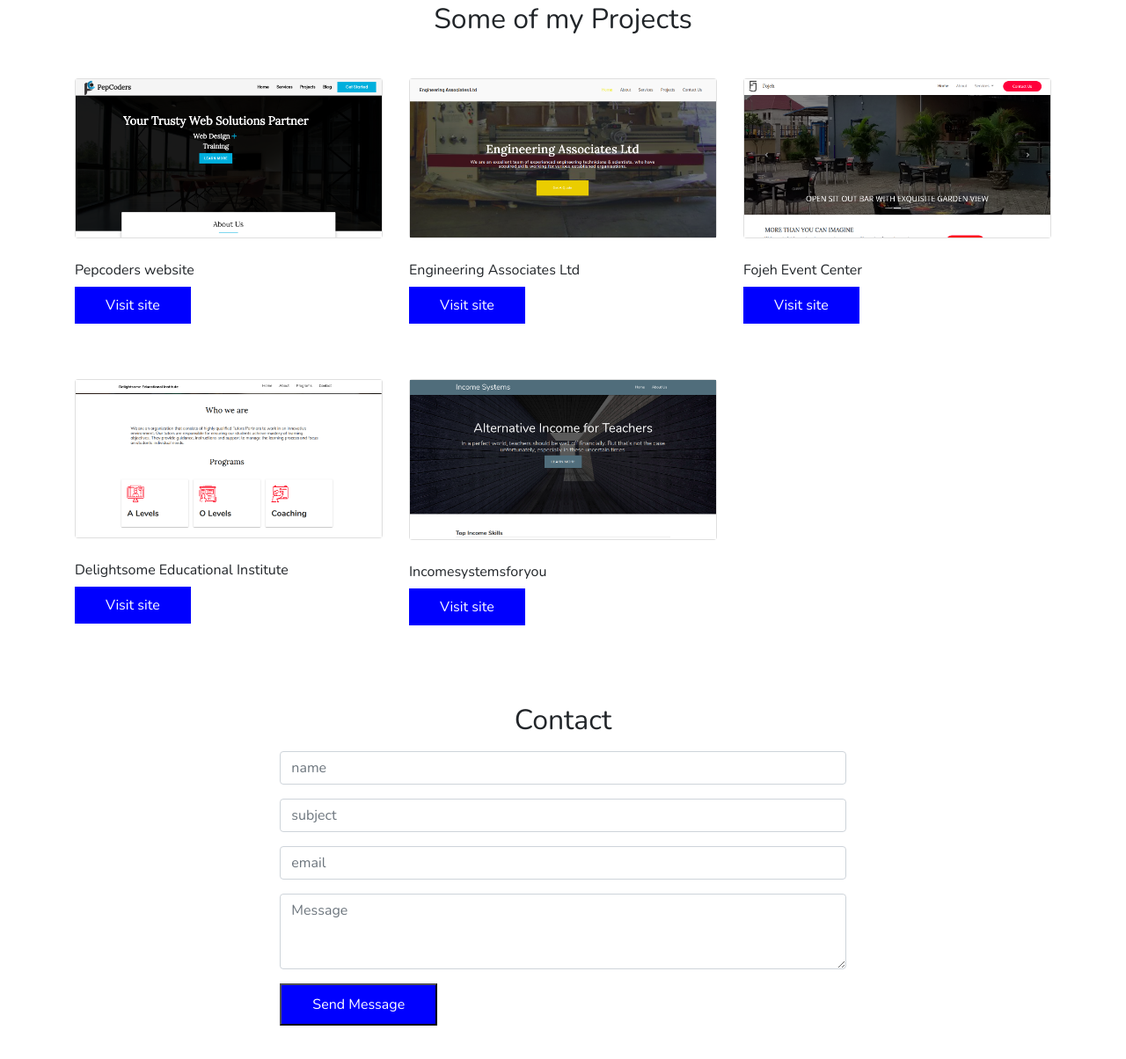
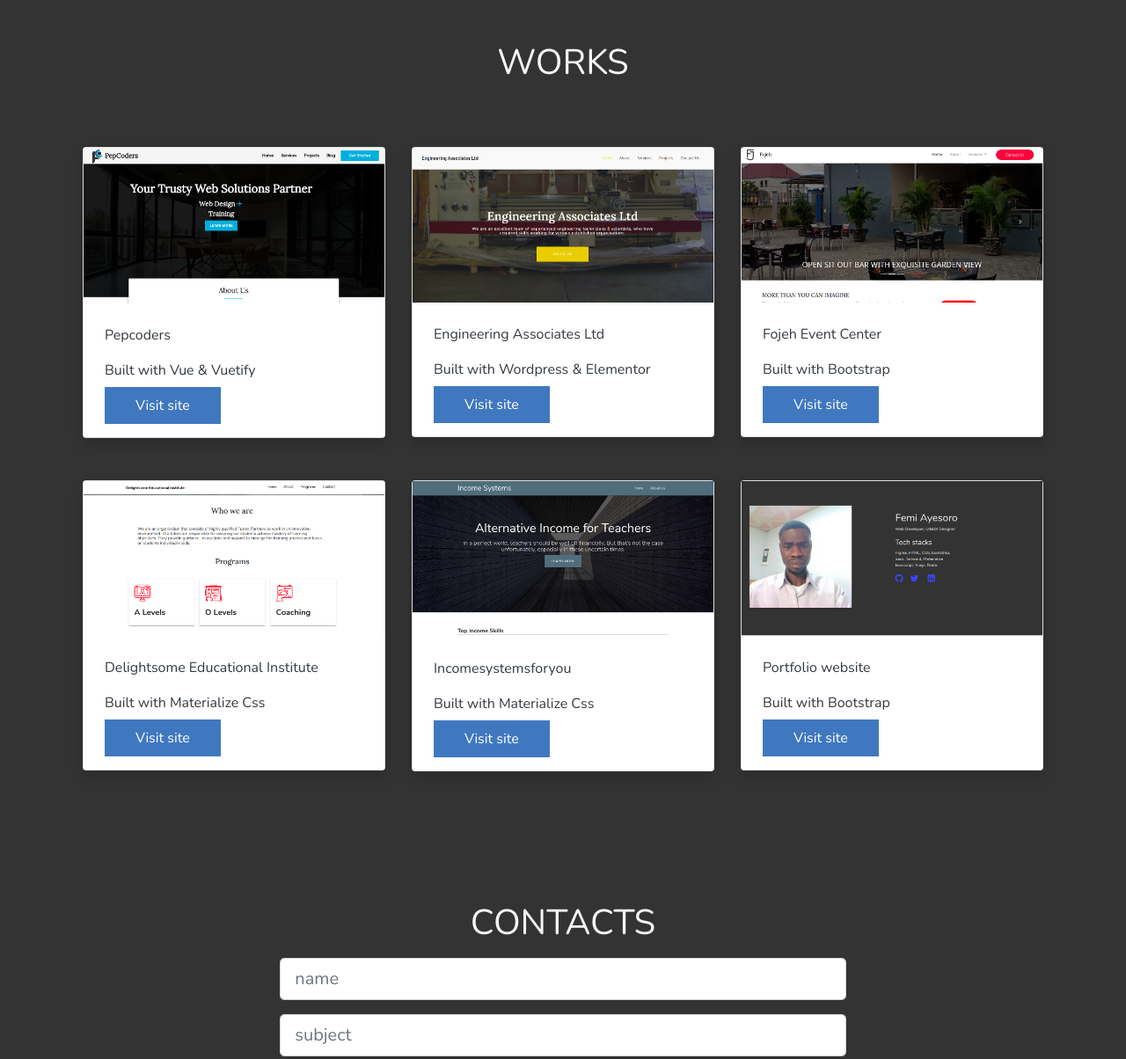
Before and after one commit to AyesoroFemi/Portfolio-website, a plain HTML site: page index.html in a window 1280 px wide. Shown: the part 603-1807 px from the top of the page at 88% size. Before the commit the page ends 1777 px from the top, so only its background shows below. Drawn offline with nearby package versions, Linux system fonts and the light colour scheme.

Commit message:
final phase

```diff
--- a/css/styles.css
+++ b/css/styles.css
@@ -1,18 +1,24 @@
 
+
+.main-image{
+
+}
 main{
     font-family: 'Nunito', sans-serif;
-
+    background-color:#333333;
+    color: #f5f5f5;
 }
 .image-view {
-    margin-top: 100px;
+    padding-top: 100px;
 }
 .tech-stack{
-    margin: 50px 0;
+    margin-top: 150px;
+    margin-bottom: 100px;
 }
 
 .custom-button{
     padding: 10px 35px;
-    background: blue;
+    background: #4078c0;
     color: white;
     list-style: none;
 }
--- a/index.html
+++ b/index.html
@@ -13,32 +13,17 @@
 <body>
       <!-- header -->
 
-      <div class="">
-        <nav class="navbar navbar-expand-lg navbar-light bg-light">
-            <a class="navbar-brand" href="#">Navbar</a>
-            <button class="navbar-toggler" type="button" data-toggle="collapse" data-target="#navbarNavAltMarkup" aria-controls="navbarNavAltMarkup" aria-expanded="false" aria-label="Toggle navigation">
-              <span class="navbar-toggler-icon"></span>
-            </button>
-            <div class="collapse navbar-collapse" id="navbarNavAltMarkup">
-              <div class="navbar-nav ml-auto">
-                <!-- <a class="nav-link px-4" href="#">Home <span class="sr-only">(current)</span></a>
-                <a class="nav-link px-4" href="#"><i class="fab fa-github fa-2x"></i></a>
-                <a class="nav-link px-4"  href="#"><i class="fab fa-twitter fa-2x"></i></a>
-                <a class="nav-link px-4" href="#"><i class="fab fa-linkedin fa-2x"></i></i></a> -->
-              </div>
-            </div>
-          </nav>
-      </div>
+
 
       <!-- end of header  -->
     <main>
-        <section>
+        <section class="main-image">
             <div  class="image-view">
                 <div class="container">
                     <div class="row">
-                        <div class="col-sm-12 col-md-6 col-lg-6">
+                        <div class="col-sm-12 col-md-6 col-lg-6 ">
                             <div >
-                                <img src="img/tdNikgWN_400x400.jpg" class="img-fluid" alt="">
+                                <img src="img/tdNikgWN_400x400.jpg" class="img-fluid shadow" alt="">
                             </div>
                            <div class="ml-4">
 
@@ -57,8 +42,8 @@
                                 <h3 class="card-title">Tech stacks </h3>
                                 <div class="">
                                     Figma,
-                                    HTML, CSS, bootstrap, <br>  Sass, Tailwind
-                                    Javascript,<br>  Vuejs, Node.
+                                    HTML, CSS, bootstrap, <br>  Sass, Tailwind, Materialize <br>
+                                    Javascript, Vuejs, Node.
                                 </div>
                                 <div class="flex mt-4">
                                     <a class="" href="https://github.com/AyesoroFemi"><i class="fab fa-github fa-2x"></i></a>
@@ -74,67 +59,109 @@
 
         <section>
             <div class="tech-stack">
-                <h2 class="text-center my-4">Some of my Projects</h2>
-                <div class="container">
+                <h1 class="text-center my-4">WORKS</h1>
+                <div class="container  p-4">
                     <div class="row">
                         <div class="col-sm-12 col-md-4 col-lg-4 py-4">
-                            <div class="card ">
-                                <div>
+                            <div class="card shadow">
+                                <div class="">
+                                    <div >
                                         <img src="img/Screenshot from 2020-11-17 09-46-20.png" class="img-fluid" alt="">
                                     </div>
 
                                 </div>
-                           <div class="my-4">
-                            <p>Pepcoders website</p>
+                               <div class="my-4 px-4">
+                                    <div class="text-dark">
+                                        <p>Pepcoders </p>
+                                         <p>Built with Vue & Vuetify</p>
+                                    </div>
                                 <a href="https://www.pepcoders.com" class="custom-button">Visit site</a>
                                </div>
                             </div>
+                        </div>
                         <div class="col-sm-12 col-md-4 col-lg-4 py-4">
-                            <div class="card ">
+                           <div class="card shadow">
+                            <div class="">
                                 <div>
                                     <img src="img/Screenshot from 2020-11-17 09-41-10.png" class="img-fluid" alt="">
                                 </div>
 
                             </div>
-                           <div class="my-4">
+                           <div class="my-4 px-4">
+                                <div class="text-dark">
                                     <p>Engineering Associates Ltd</p>
+                                    <p>Built with Wordpress & Elementor</p>
+                                </div>
                                 <a href="http://engineeringassociatesltd.com/" class="custom-button">Visit site</a>
                            </div>
                            </div>
+                        </div>
                         <div class="col-sm-12 col-md-4 col-lg-4 py-4">
-                            <div class="card ">
+                           <div class="card shadow">
+                                <div class="">
                                     <div>
                                         <img src="img/Screenshot from 2020-11-17 09-43-20.png" class="img-fluid" alt="">
                                     </div>
 
                                 </div>
-                          <div class="my-4">
+                            <div class="my-4 px-4">
+                                <div class="text-dark">
                                     <p>Fojeh Event Center</p>
+                                      <p>Built with Bootstrap</p>
+                                </div>
                                 <a href="https://fojehbusiness.netlify.app" class="custom-button">Visit site</a>
                             </div>
                            </div>
+                        </div>
                         <div class="col-sm-12 col-md-4 col-lg-4 py-4">
-                            <div class="card ">
+                            <div class="card shadow">
+                                <div class=" ">
                                     <div>
                                         <img src="img/Screenshot from 2020-11-17 09-44-12.png" class="img-fluid" alt="">
                                     </div>
 
                                 </div>
-                           <div class="my-4">
+                               <div class="my-4 px-4">
+                                    <div class="text-dark">
                                         <p>Delightsome Educational Institute</p>
+                                        <p>Built with Materialize Css</p>
+                                    </div>
                                 <a href="https://delightsomeinstitute.com/" class="custom-button">Visit site</a>
                                </div>
                             </div>
+                        </div>
                         <div class="col-sm-12 col-md-4 col-lg-4 py-4">
-                            <div class="card ">
+                            <div class="card shadow">
+                                <div class="">
                                     <div>
                                         <img src="img/Screenshot from 2020-11-17 09-44-47.png" class="img-fluid" alt="">
                                     </div>
 
                                 </div>
-                           <div class="my-4">
+                               <div class="my-4 px-4">
+                                    <div class="text-dark">
                                         <p>Incomesystemsforyou</p>
+                                        <p>Built with Materialize Css</p>
+                                    </div>
                                 <a href="https://incomesystemsforyou.com" class="custom-button">Visit site</a>
+                               </div>
+                            </div>
+                        </div>
+                        <div class="col-sm-12 col-md-4 col-lg-4 py-4">
+                            <div class="card shadow">
+                                <div class="">
+                                    <div>
+                                        <img src="img/Screenshot from 2020-11-18 11-19-13 1.png" class="img-fluid" alt="">
+                                    </div>
+
+                                </div>
+                               <div class="my-4 px-4">
+                                    <div class="text-dark">
+                                        <p>Portfolio website</p>
+                                        <p>Built with Bootstrap</p>
+                                    </div>
+                                <a href="https://romantic-lewin-a1f012.netlify.app/" class="custom-button">Visit site</a>
+                               </div>
                             </div>
                         </div>
 
@@ -146,20 +173,20 @@
         <section class="contact">
             <!-- <div class="contact-info"> -->
                 <div class="container">
-                    <h2 class="text-center">Contact</h2>
+                    <h1 class="text-center">CONTACTS</h1>
                     <form >
                         <div class="form-row">
                              <div class="col-sm-7 mx-auto py-2" >
-                                 <input type="text" class="form-control" placeholder="name">
+                                 <input type="text" class="form-control form-control-lg" placeholder="name">
                              </div>
                              <div class="col-sm-7 mx-auto py-2" >
-                                 <input type="text" class="form-control" placeholder="subject">
+                                 <input type="text" class="form-control form-control-lg" placeholder="subject">
                              </div>
                              <div class="col-sm-7 mx-auto py-2">
-                                 <input type="text" class="form-control" placeholder="email">
+                                 <input type="text" class="form-control form-control-lg" placeholder="email">
                              </div>
                              <div class="col-sm-7 mx-auto py-2" >
-                             <textarea class="form-control" id="exampleFormControlTextarea1" placeholder="Message" rows="3"></textarea>
+                             <textarea class="form-control form-control-lg" id="exampleFormControlTextarea1" placeholder="Message" rows="3"></textarea>
                              </div>
                              <div class="col-sm-7 mx-auto py-2">
                                 <button class="custom-button">Send Message</button>
@@ -168,6 +195,7 @@
 
                 </div>
             </div>
+            <div class="text-center py-4">&copy; 2020 Femi Ayesoro</div>
         </section>
     </main>
 
```
Also changed, not shown: img/Screenshot from 2020-11-18 11-19-13 1.png (added). Lines whose indentation alone changed are shown as unchanged.
